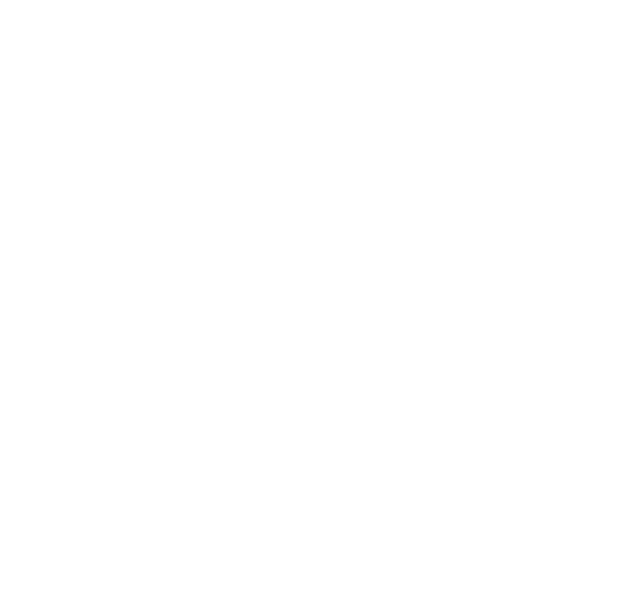
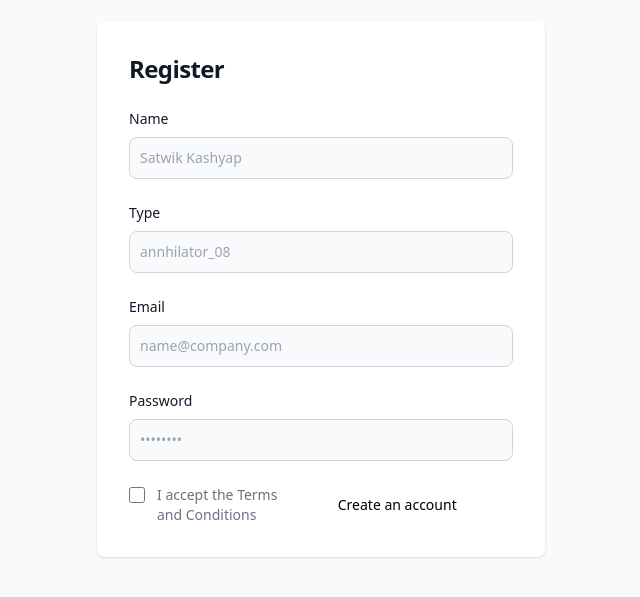
Before and after one commit to satwik1608/bug_smashers_client, a React (Create React App) app: page /register in a window 1280 px wide. Before the commit this address had no page. Shown: the part 111-708 px from the top of the page, without its empty margins (319-959 px from the left). Built offline with nearby package versions, Linux system fonts and the light colour scheme.

Commit message:
Added interview registration form

```diff
--- a/src/App.js
+++ b/src/App.js
@@ -7,6 +7,7 @@
 import RequireAuth from "./components/common/requireAuth";
 import { UserProvider } from "./userContext";
 import InterviewerHome from "./components/interviewerHome";
+import InterviewerForm from "./components/interviewerForm";
 function App() {
   return (
     <>
@@ -15,6 +16,7 @@
           <Route path="/interviewerHome" element={<InterviewerHome />} />
           <Route path="/adminHome" element={<AdminHome />} />
           <Route path="/" element={<Home />} />
+          <Route path="/register" element={<InterviewerForm />} />
         </Routes>
       </UserProvider>
     </>
--- /dev/null
+++ b/src/components/interviewerForm.jsx
@@ -0,0 +1,148 @@
+import React, { Component, useRef, useState } from "react";
+import { register } from "../services/apiService";
+
+export default function InterviewerForm() {
+  const nameRef = useRef("");
+  const emailRef = useRef("");
+  const passwordRef = useRef("");
+  const typeRef = useRef("");
+  const [data, setData] = useState();
+
+  const handleChange = () => {
+    const obj = {
+      name: nameRef.current.value,
+      email: emailRef.current.value,
+      password: passwordRef.current.value,
+      type: typeRef.current.value,
+    };
+
+    setData(obj);
+  };
+
+  const handleSubmit = async (e) => {
+    e.preventDefault();
+
+    try {
+      await register(data);
+    } catch (ex) {}
+  };
+
+  return (
+    <section class="bg-gray-50 dark:bg-gray-900">
+      <div class="flex flex-col items-center justify-center px-6 py-8 mx-auto md:h-screen lg:py-0">
+        <div class="w-full bg-white rounded-lg shadow dark:border md:mt-0 sm:max-w-md xl:p-0 dark:bg-gray-800 dark:border-gray-700">
+          <div class="p-6 space-y-4 md:space-y-6 sm:p-8">
+            <h1 class="text-xl font-bold leading-tight tracking-tight text-gray-900 md:text-2xl dark:text-white">
+              Register
+            </h1>
+            <form class="space-y-4 md:space-y-6" onSubmit={handleSubmit}>
+              <div>
+                <label
+                  for="name"
+                  class="block mb-2 text-sm font-medium text-gray-900 dark:text-white"
+                >
+                  Name
+                </label>
+                <input
+                  type="string"
+                  name="name"
+                  id="name"
+                  class="bg-gray-50 border border-gray-300 text-gray-900 sm:text-sm rounded-lg focus:ring-primary-600 focus:border-primary-600 block w-full p-2.5 dark:bg-gray-700 dark:border-gray-600 dark:placeholder-gray-400 dark:text-white dark:focus:ring-blue-500 dark:focus:border-blue-500"
+                  placeholder="Satwik Kashyap"
+                  ref={nameRef}
+                  onChange={handleChange}
+                  required=""
+                />
+              </div>
+              <div>
+                <label
+                  for="type"
+                  class="block mb-2 text-sm font-medium text-gray-900 dark:text-white"
+                >
+                  Type
+                </label>
+                <input
+                  type="string"
+                  name="type"
+                  id="type"
+                  class="bg-gray-50 border border-gray-300 text-gray-900 sm:text-sm rounded-lg focus:ring-primary-600 focus:border-primary-600 block w-full p-2.5 dark:bg-gray-700 dark:border-gray-600 dark:placeholder-gray-400 dark:text-white dark:focus:ring-blue-500 dark:focus:border-blue-500"
+                  placeholder="annhilator_08"
+                  ref={typeRef}
+                  onChange={handleChange}
+                  required=""
+                />
+              </div>
+              <div>
+                <label
+                  for="email"
+                  class="block mb-2 text-sm font-medium text-gray-900 dark:text-white"
+                >
+                  Email
+                </label>
+                <input
+                  type="email"
+                  name="email"
+                  id="email"
+                  class="bg-gray-50 border border-gray-300 text-gray-900 sm:text-sm rounded-lg focus:ring-primary-600 focus:border-primary-600 block w-full p-2.5 dark:bg-gray-700 dark:border-gray-600 dark:placeholder-gray-400 dark:text-white dark:focus:ring-blue-500 dark:focus:border-blue-500"
+                  placeholder="name@company.com"
+                  ref={emailRef}
+                  onChange={handleChange}
+                  required=""
+                />
+              </div>
+              <div>
+                <label
+                  for="password"
+                  class="block mb-2 text-sm font-medium text-gray-900 dark:text-white"
+                >
+                  Password
+                </label>
+                <input
+                  type="password"
+                  name="password"
+                  id="password"
+                  placeholder="••••••••"
+                  class="bg-gray-50 border border-gray-300 text-gray-900 sm:text-sm rounded-lg focus:ring-primary-600 focus:border-primary-600 block w-full p-2.5 dark:bg-gray-700 dark:border-gray-600 dark:placeholder-gray-400 dark:text-white dark:focus:ring-blue-500 dark:focus:border-blue-500"
+                  required=""
+                  onChange={handleChange}
+                  ref={passwordRef}
+                />
+              </div>
+              <div class="flex items-start">
+                <div class="flex items-center h-5">
+                  <input
+                    id="terms"
+                    aria-describedby="terms"
+                    type="checkbox"
+                    class="w-4 h-4 border border-gray-300 rounded bg-gray-50 focus:ring-3 focus:ring-primary-300 dark:bg-gray-700 dark:border-gray-600 dark:focus:ring-primary-600 dark:ring-offset-gray-800"
+                    required="true"
+                  />
+                </div>
+                <div class="ml-3 text-sm">
+                  <label
+                    for="terms"
+                    class="font-light text-gray-500 dark:text-gray-300"
+                  >
+                    I accept the{" "}
+                    <a
+                      class="font-medium text-primary-600 hover:underline dark:text-primary-500"
+                      href="https://twitter.com/SatwikKashyap6"
+                    >
+                      Terms and Conditions
+                    </a>
+                  </label>
+                </div>
+                <button
+                  type="submit"
+                  class="w-full  bg-primary-600 dark:text-slate-100  hover:bg-primary-700 focus:ring-4 focus:outline-none focus:ring-primary-300 font-medium rounded-lg text-sm px-5 py-2.5 text-center dark:bg-primary-600 dark:hover:bg-primary-700 dark:focus:ring-primary-800"
+                >
+                  Create an account
+                </button>
+              </div>
+            </form>
+          </div>
+        </div>
+      </div>
+    </section>
+  );
+}
--- a/src/services/apiService.js
+++ b/src/services/apiService.js
@@ -39,3 +39,7 @@
 export function blockTime(obj) {
   return http.post(`${url}/interviewer/makeSlotBusy`, obj);
 }
+
+export function register(obj) {
+  return http.post(`${url}/interviewer/create`, obj);
+}
```
